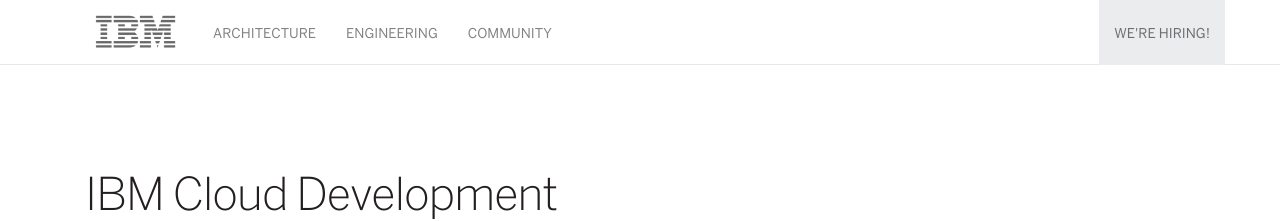
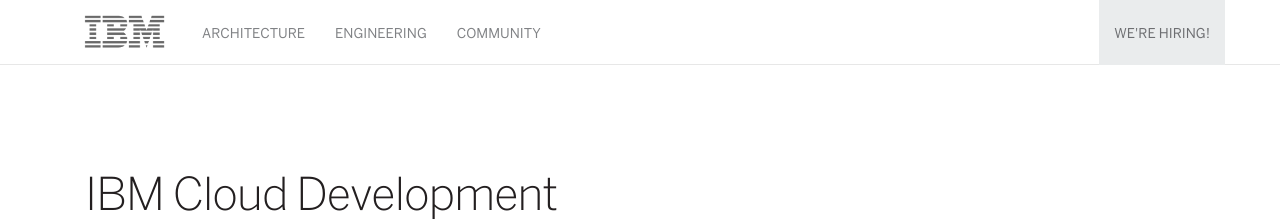
Before and after one commit to caleorourke/blue, a Jekyll site: the page built from index.html, in a window 1280 px wide. Shown: the top 221 px of the page. Built offline with Jekyll 4.4.1, drawn with Linux system fonts in a browser that asks for light colours.

Commit message:
reduce margin for .container > .navbar-header

```diff
--- a/assets/css/main.css
+++ b/assets/css/main.css
@@ -100,7 +100,7 @@
   }
 
   .container > .navbar-header {
-    margin-left: 18px;
+    margin-left: 7px;
   }
 
   .nav-collapse-top {
```
